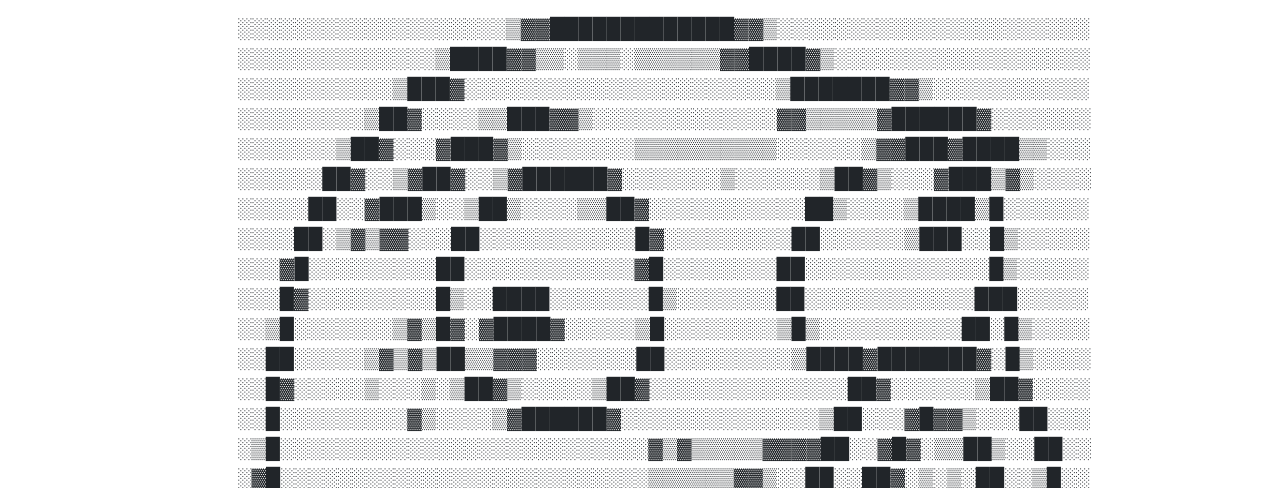
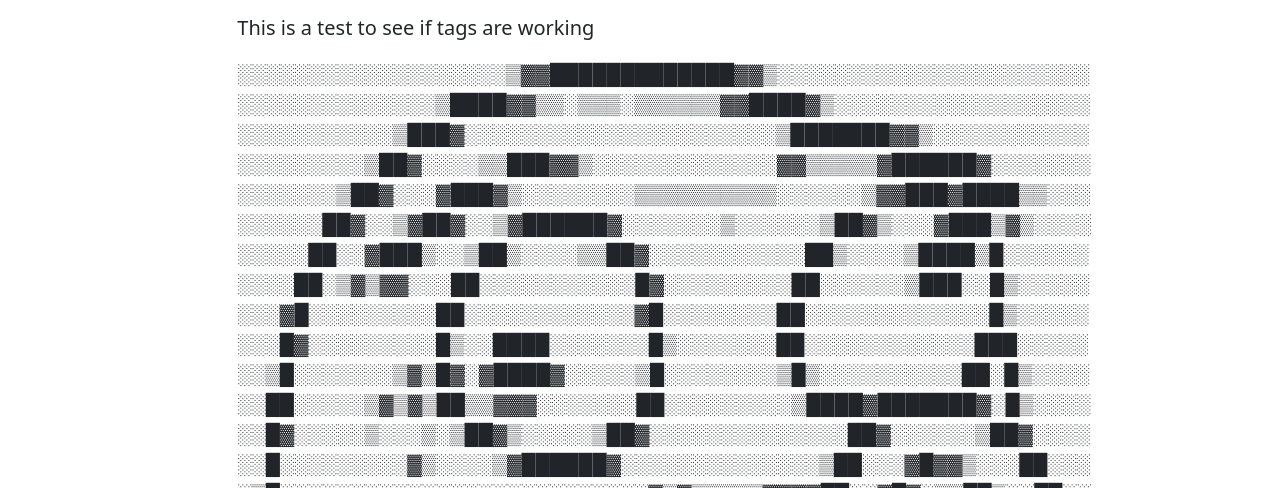
Before and after one commit to WSU-kduncan/3120-cicd-29MichaelD, a plain HTML site: page website/index.html in a window 1280 px wide. Shown: the part 312-800 px from the top of the page. Drawn offline with Linux system fonts and the light colour scheme.

Commit message:
new content

```diff
--- a/website/index.html
+++ b/website/index.html
@@ -120,6 +120,7 @@
   <div class="col-lg-8 mx-auto p-4 py-md-5">
   <h1>Welcome to Easy-Pretty with Bootstrap!</h1>
     <p class="fs-5 col-md-8">I don't know any html to make this look cool but here's this</p>
+    <p class="fs-5 col-md-8"> This is a test to see if tags are working</p>
     <p class="fs-5 col-md-8">░░░░░░░░░░░░░░░░░░░▒▓▓█████████████▓▓▒░░░░░░░░░░░░░░░░░░░░░░
 ░░░░░░░░░░░░░░▒████▓▓▒▒░▒▒▒░▒▒▒▒▒▒▓▓████▓▒░░░░░░░░░░░░░░░░░░
 ░░░░░░░░░░░▒███▓░░░░░░░░░░░░░░░░░░░░░░▒███████▓▓▒░░░░░░░░░░░
```
